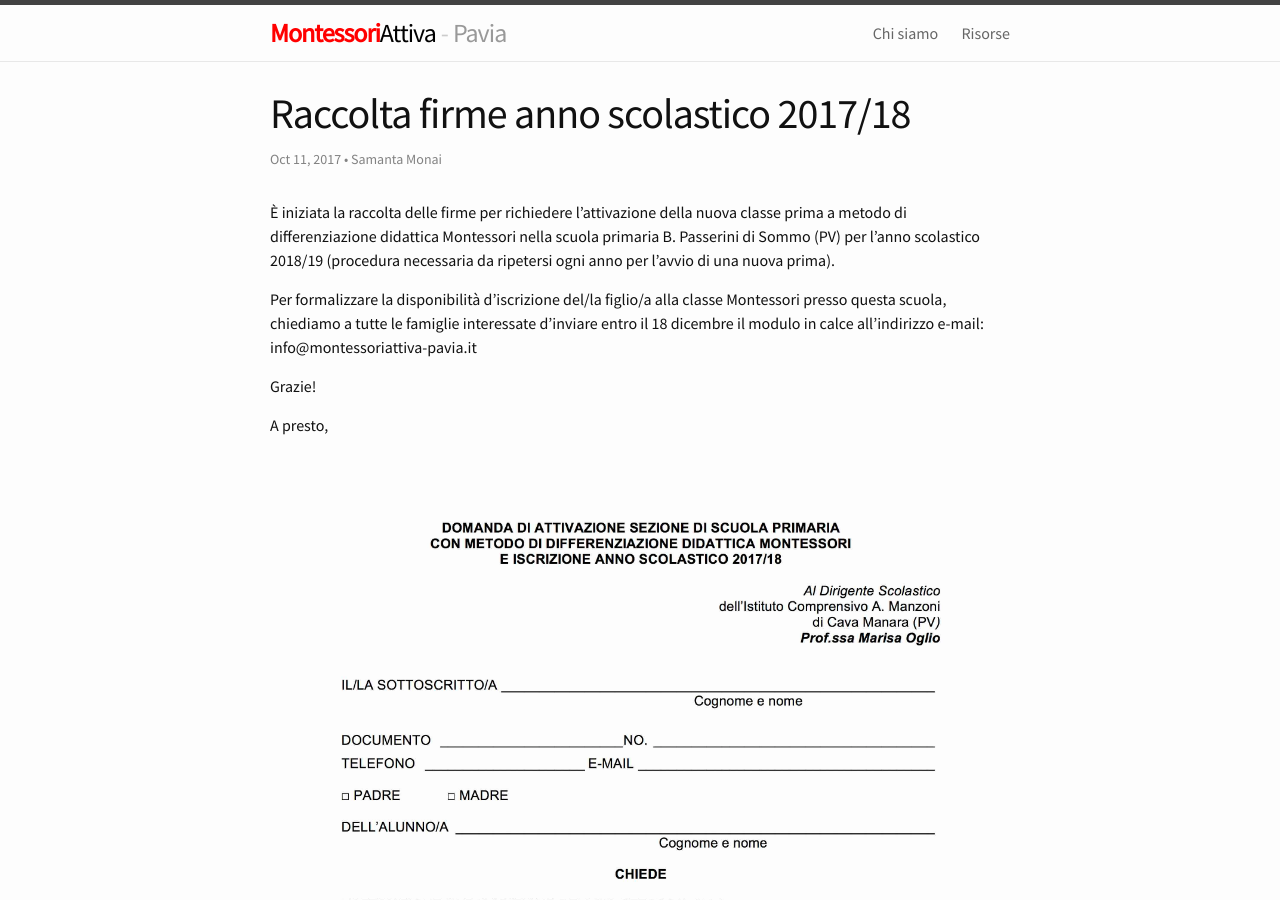
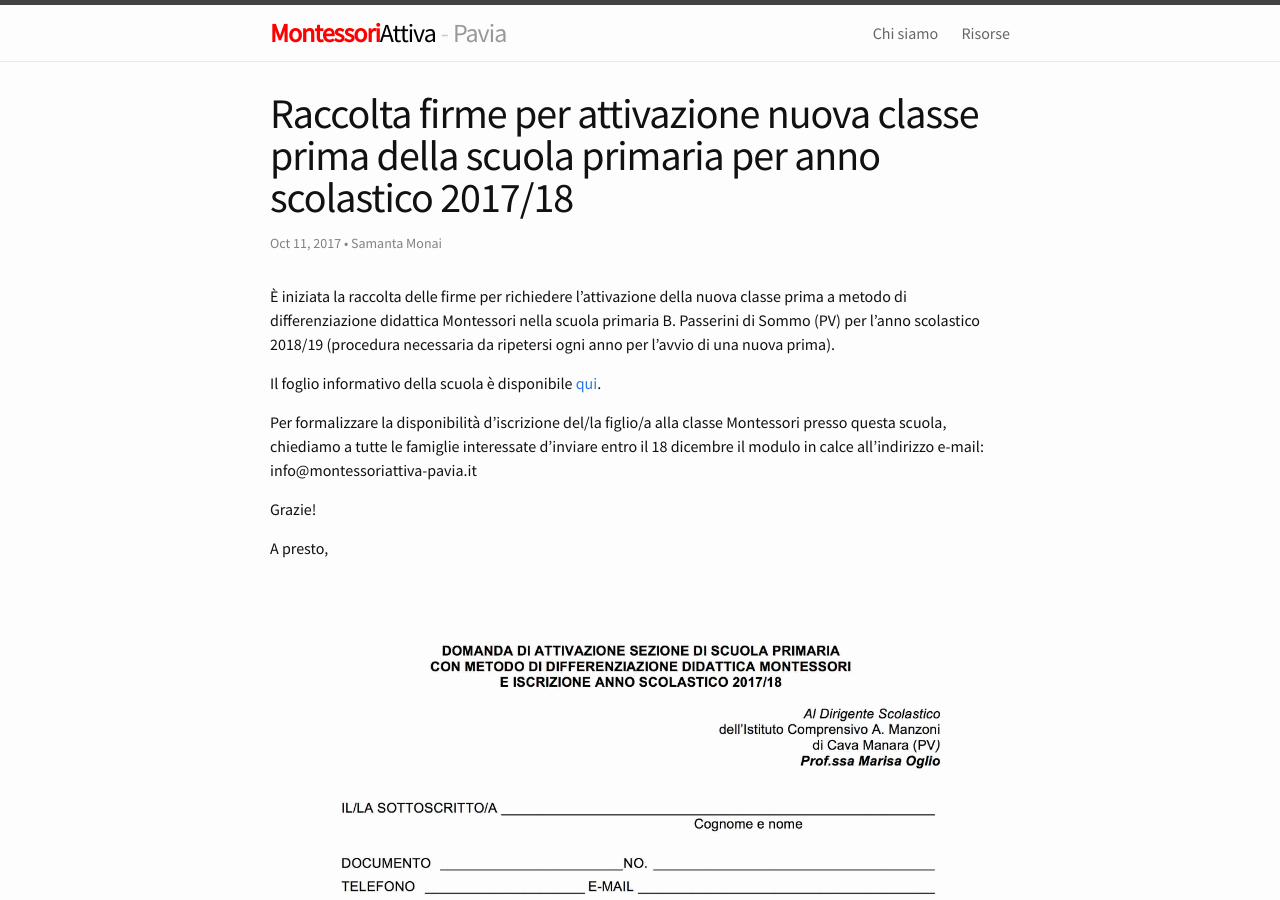
Before and after one commit to montessori-attiva-pavia/montessori-attiva-pavia.github.io, a Jekyll site: the page built from _posts/2017-10-11-raccolte-firme-anno-nuovo.markdown, in a window 1280 px wide and 900 px high. Built offline with Jekyll 4.4.1, drawn with Linux system fonts in a browser that asks for light colours.

Commit message:
modificato il titolo e aggiunto il foglio informativo della scuola

```diff
--- a/_posts/2017-10-11-raccolte-firme-anno-nuovo.markdown
+++ b/_posts/2017-10-11-raccolte-firme-anno-nuovo.markdown
@@ -1,12 +1,14 @@
 ---
 layout: post
-title:  "Raccolta firme anno scolastico 2017/18"
+title:  "Raccolta firme per attivazione nuova classe prima della scuola primaria per anno scolastico 2017/18"
 date:   2017-10-11 08:00:00 +01:00
 tags:   firme primaria
 author: Samanta Monai
 ---
 
 È iniziata la raccolta delle firme per richiedere l’attivazione della nuova classe prima a metodo di differenziazione didattica Montessori nella scuola primaria B. Passerini di Sommo (PV) per l’anno scolastico 2018/19 (procedura necessaria da ripetersi ogni anno per l'avvio di una nuova prima).
+
+Il foglio informativo della scuola è disponibile [qui](/assets/img/2017-10-11/foglio_informativo_scuola_2017.pdf){:target="_blank"}.
 
 Per formalizzare la disponibilità d’iscrizione del/la figlio/a alla classe Montessori presso questa scuola, chiediamo a tutte le famiglie interessate d’inviare entro il 18 dicembre il modulo in calce all’indirizzo e-mail: info@montessoriattiva-pavia.it
 
```
Also changed, not shown: 2 other files.
